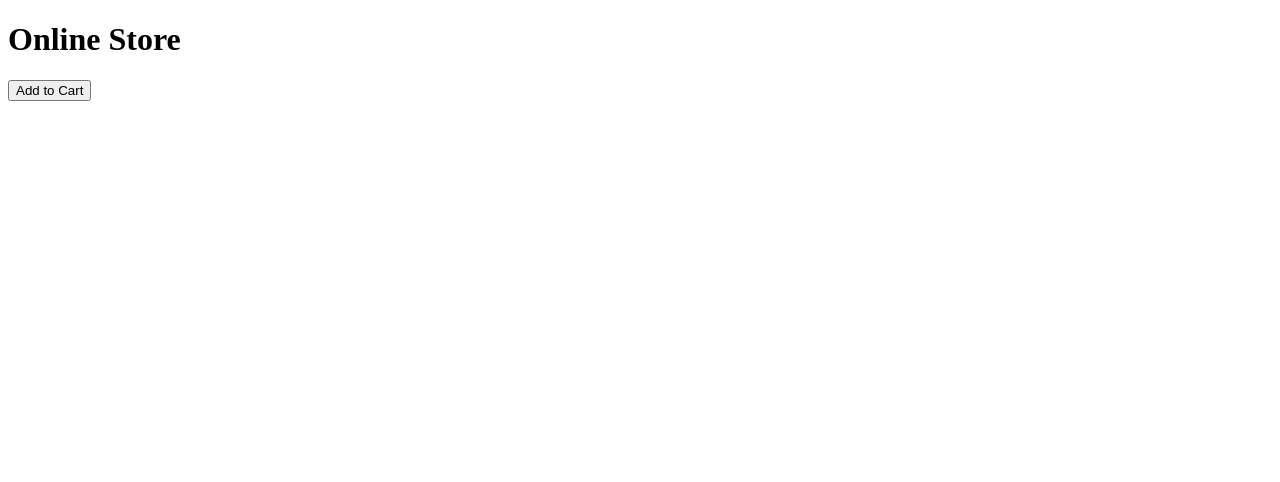
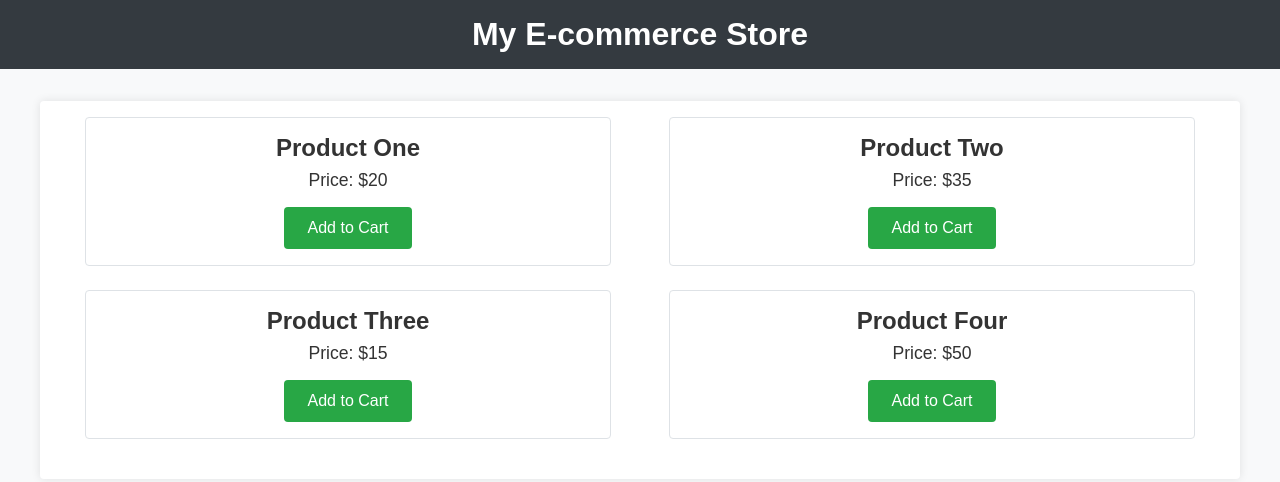
Before and after one commit to Dharani5271733/ecommerce-frontend, a plain HTML site: page index.html in a window 1280 px wide. Drawn offline with Linux system fonts and the light colour scheme.

Commit message:
Your commit message

```diff
--- a/index.html
+++ b/index.html
@@ -2,16 +2,118 @@
 <html lang="en">
 <head>
   <meta charset="UTF-8">
-    <meta name="viewport" content="width=device-width, initial-scale=1.0">
-    <title>Shopping Cart</title>
+  <meta name="viewport" content="width=device-width, initial-scale=1">
+  <title>My E-commerce Store</title>
+  <style>
+    /* Basic reset */
+    * {
+      margin: 0;
+      padding: 0;
+      box-sizing: border-box;
+    }
+
+    body {
+      font-family: Arial, sans-serif;
+      background-color: #f8f9fa;
+      color: #333;
+    }
+
+    header {
+      background-color: #343a40;
+      color: #fff;
+      padding: 1rem;
+      text-align: center;
+    }
+
+    .container {
+      max-width: 1200px;
+      margin: 2rem auto;
+      padding: 1rem;
+      background-color: #fff;
+      border-radius: 4px;
+      box-shadow: 0 0 10px rgba(0,0,0,0.1);
+    }
+
+    .products {
+      display: flex;
+      flex-wrap: wrap;
+      justify-content: space-around;
+    }
+
+    .product {
+      width: 45%;
+      border: 1px solid #dee2e6;
+      padding: 1rem;
+      margin-bottom: 1.5rem;
+      border-radius: 4px;
+      text-align: center;
+      background-color: #fff;
+    }
+
+    .product h2 {
+      margin-bottom: 0.5rem;
+      font-size: 1.5rem;
+    }
+
+    .product p {
+      font-size: 1.1rem;
+      margin-bottom: 1rem;
+    }
+
+    .btn {
+      background-color: #28a745;
+      color: #fff;
+      border: none;
+      padding: 0.75rem 1.5rem;
+      border-radius: 4px;
+      cursor: pointer;
+      font-size: 1rem;
+    }
+
+    .btn:hover {
+      background-color: #218838;
+    }
+
+    @media (max-width: 768px) {
+      .product {
+        width: 100%;
+        margin-bottom: 1.5rem;
+      }
+    }
+  </style>
 </head>
 <body>
-    <h1>Online Store</h1>
-    <button onclick="addToCart('user123', 'item456', 1)">Add to Cart</button>
+  <header>
+    <h1>My E-commerce Store</h1>
+  </header>
+  <div class="container">
+    <div class="products">
+      <div class="product">
+        <h2>Product One</h2>
+        <p>Price: $20</p>
+        <button class="btn" onclick="addToCart('user123', 'item001', 1)">Add to Cart</button>
+      </div>
+      <div class="product">
+        <h2>Product Two</h2>
+        <p>Price: $35</p>
+        <button class="btn" onclick="addToCart('user123', 'item002', 1)">Add to Cart</button>
+      </div>
+      <div class="product">
+        <h2>Product Three</h2>
+        <p>Price: $15</p>
+        <button class="btn" onclick="addToCart('user123', 'item003', 1)">Add to Cart</button>
+      </div>
+      <div class="product">
+        <h2>Product Four</h2>
+        <p>Price: $50</p>
+        <button class="btn" onclick="addToCart('user123', 'item004', 1)">Add to Cart</button>
+      </div>
+    </div>
+  </div>
 
   <script>
     function addToCart(userId, itemId, quantity) {
-            fetch("https://sb4n1qbii2.execute-api.eu-north-1.amazonaws.com/prod", {  // Replace with your API Gateway URL
+      fetch("https://qkuhe1w2lb.execute-api.eu-north-1.amazonaws.com/prod", {  // Replace with your API Gateway URL
         method: "POST",
         headers: { "Content-Type": "application/json" },
         body: JSON.stringify({ userId, itemId, quantity })
```
Lines whose indentation alone changed are shown as unchanged.
